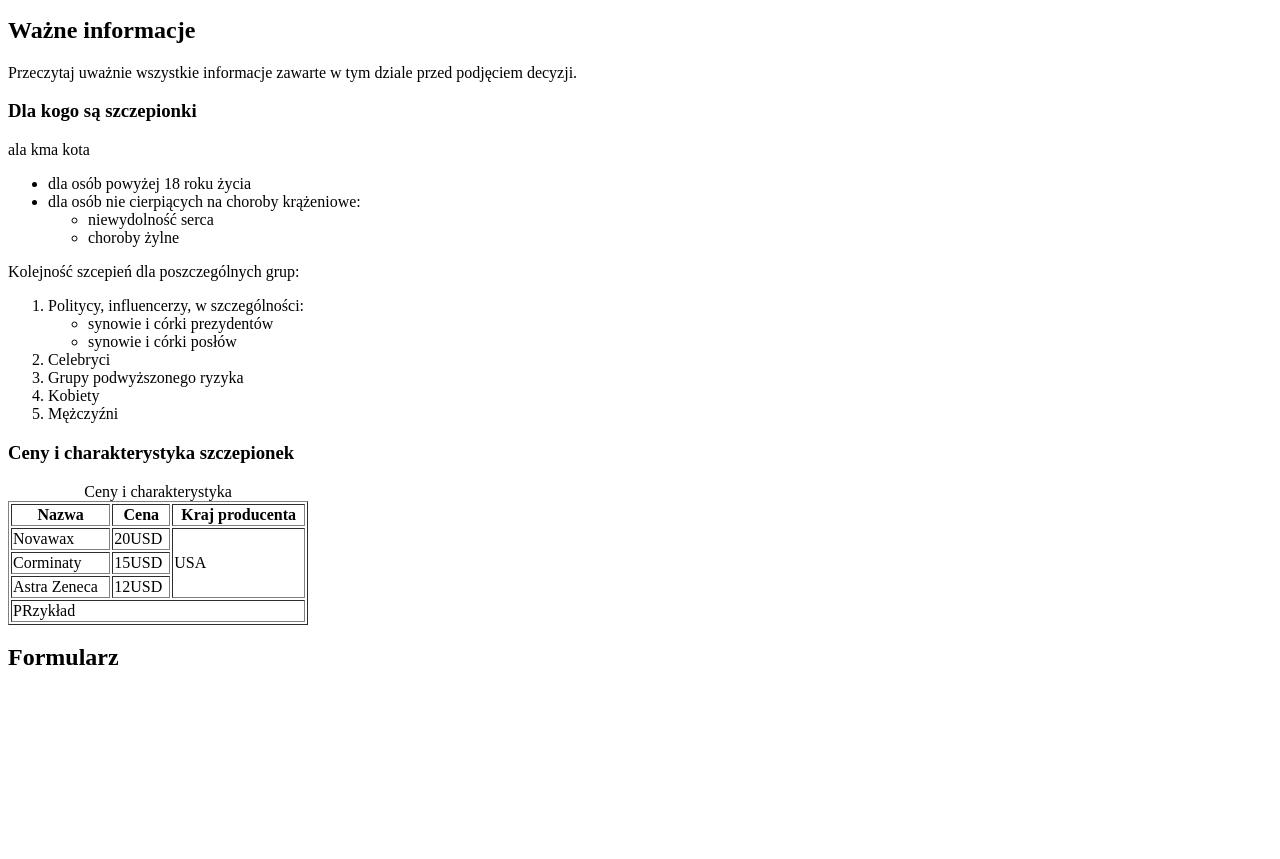
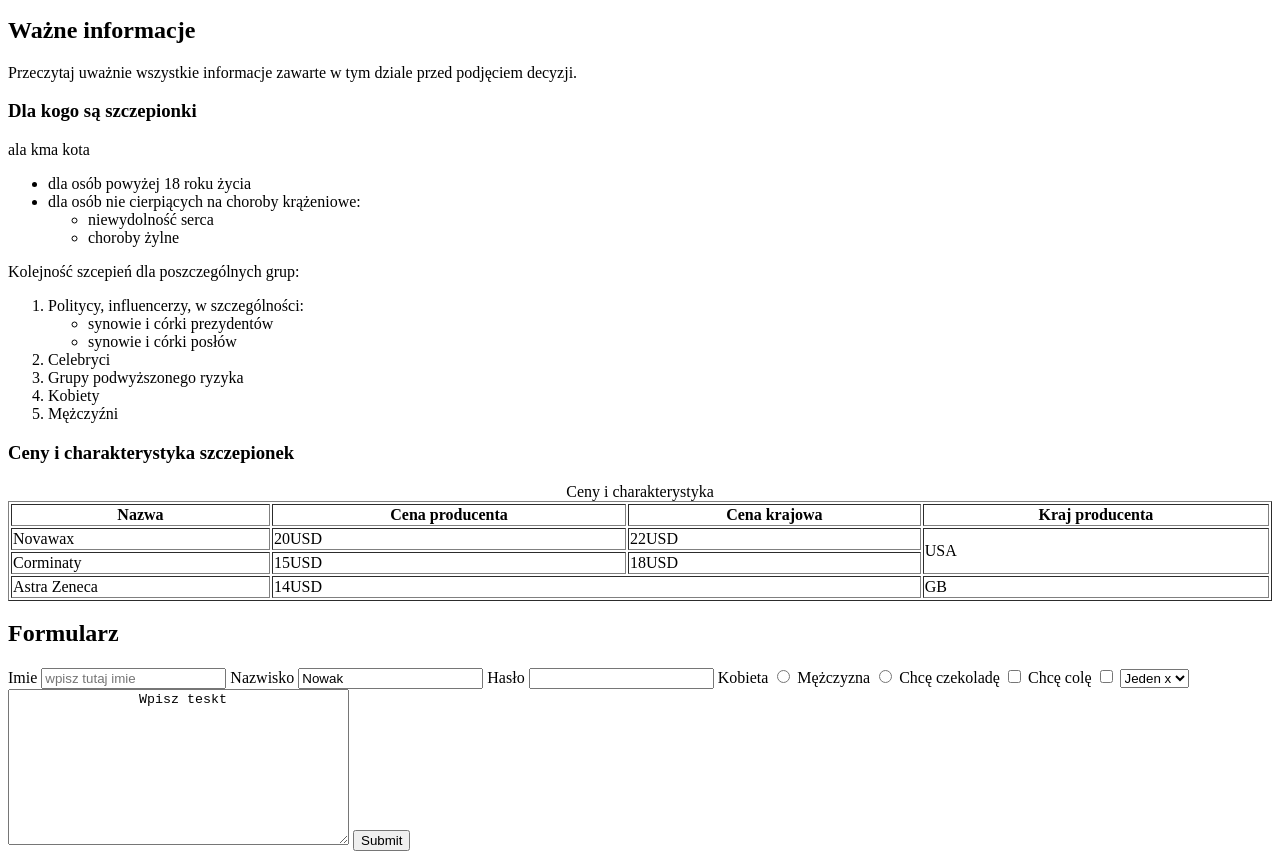
Before and after one commit to hubertmuller/zdjavapol87, a plain HTML site: page index.html in a window 1280 px wide. Shown: the part 119-978 px from the top of the page. Before the commit the page ends 810 px from the top, so only its background shows below. Drawn offline with Linux system fonts and the light colour scheme.

Commit message:
formularz poczatek

```diff
--- a/index.html
+++ b/index.html
@@ -47,33 +47,70 @@
 
         <h3>Ceny i charakterystyka szczepionek</h3>
 
-        <table border="1" width="300">
+        <table border="1" width="100%">
             <caption>Ceny i charakterystyka</caption>
             <tr>
                 <th>Nazwa</th>
-                <th>Cena</th>
+                <th>Cena producenta</th>
+                <th>Cena krajowa</th>
                 <th>Kraj producenta</th>
             </tr>
             <tr>
                 <td>Novawax</td>
                 <td>20USD</td>
-                <td rowspan="3">USA</td>
+                <td>22USD</td>
+                <td rowspan="2">USA</td>
             </tr>
             <tr>
                 <td>Corminaty</td>
                 <td>15USD</td>
+                <td>18USD</td>
             </tr>
             <tr>
                 <td>Astra Zeneca</td>
-                <td>12USD</td>
-            </tr>
-            <tr>
-                <td colspan="3">PRzykład</td>
+                <td colspan="2">14USD</td>
+                <td>GB</td>
             </tr>
         </table>
 
         <h2>Formularz</h2>
 
+        <form method="get" action="index.html">
+            <label for="imieid">Imie</label>
+            <input type="text" name="imie" id="imieid" placeholder="wpisz tutaj imie">
+            <label for="nazwiskoid">Nazwisko</label>
+            <input type="text" name="nazwisko" id="nazwiskoid" value="Nowak" placeholder="wpisz tutaj nazwisko">
+            <label for="hasloid">Hasło</label>
+            <input type="password" id="hasloid" name="haslo" value="">
+
+            <label for="kid">Kobieta</label>
+            <input type="radio" value="k" id="kid" name="plec">
+            <label for="kid">Mężczyzna</label>
+            <input type="radio" value="m" id="mid" name="plec">
+
+            <label for="cid">Chcę czekoladę</label>
+            <input type="checkbox" value="c" id="cid" name="x">
+            <label for="coid">Chcę colę</label>
+            <input type="checkbox" value="k" id="coid" name="y">
+
+            <label for="szczepionkaid"></label>
+            <select name="szczepionka" id="szczepionkaid">
+                <option value="1">Jeden</option>
+                <option value="2">dwa</option>
+                <option value="3" disabled>trzy</option>
+                <option value="1" selected="selected">Jeden x</option>
+                <option value="2">dwa</option>
+                <option value="3">trzy</option>
+                <option value="1">Jeden</option>
+                <option value="2">dwa</option>
+                <option value="3">trzy</option>
+            </select>
+            <textarea name="komentarz" rows="10" cols="40">
+                Wpisz teskt
+            </textarea>
+            <input type="submit">
+
+        </form>
 
     </body>
 </html>
```
